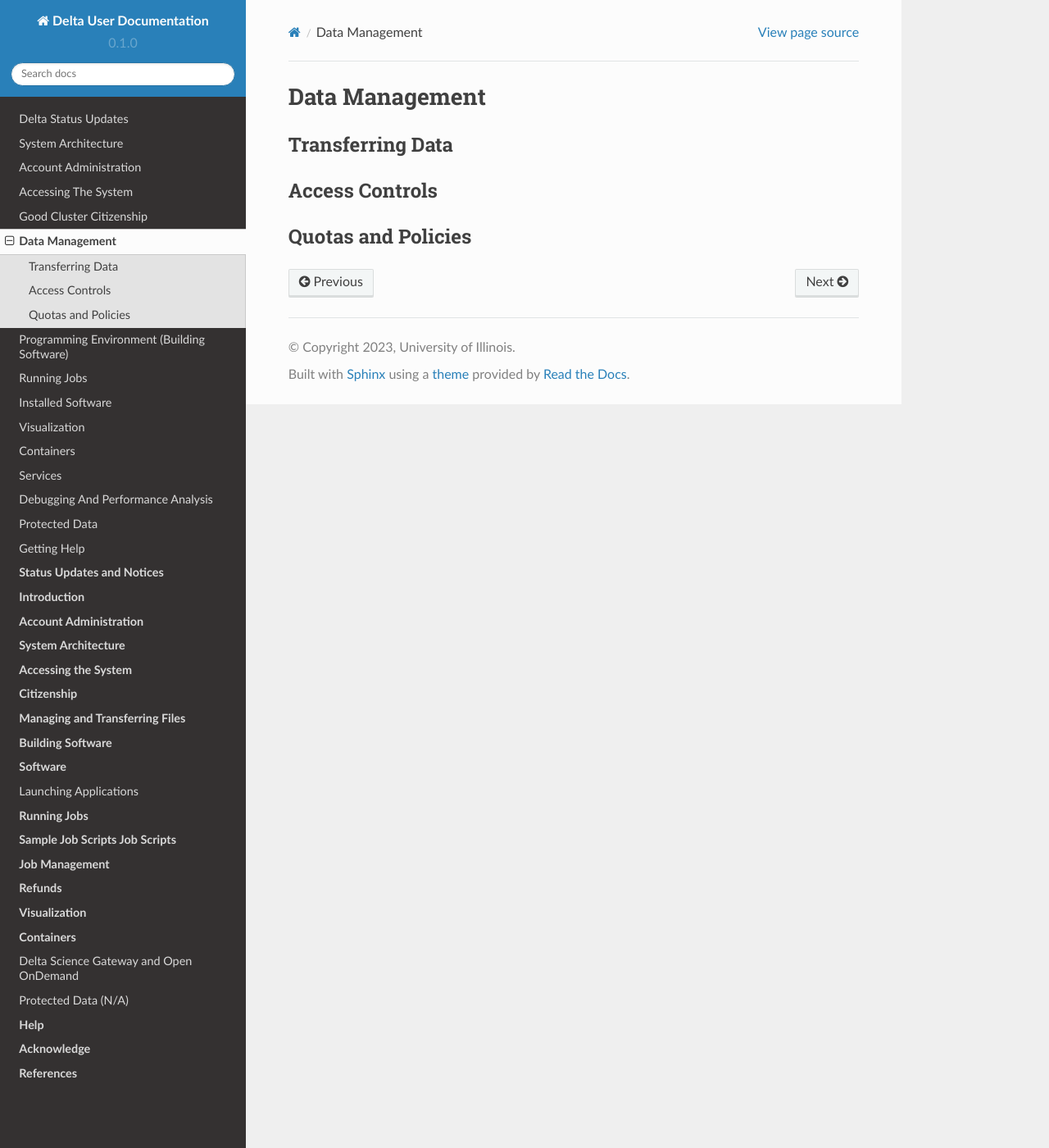
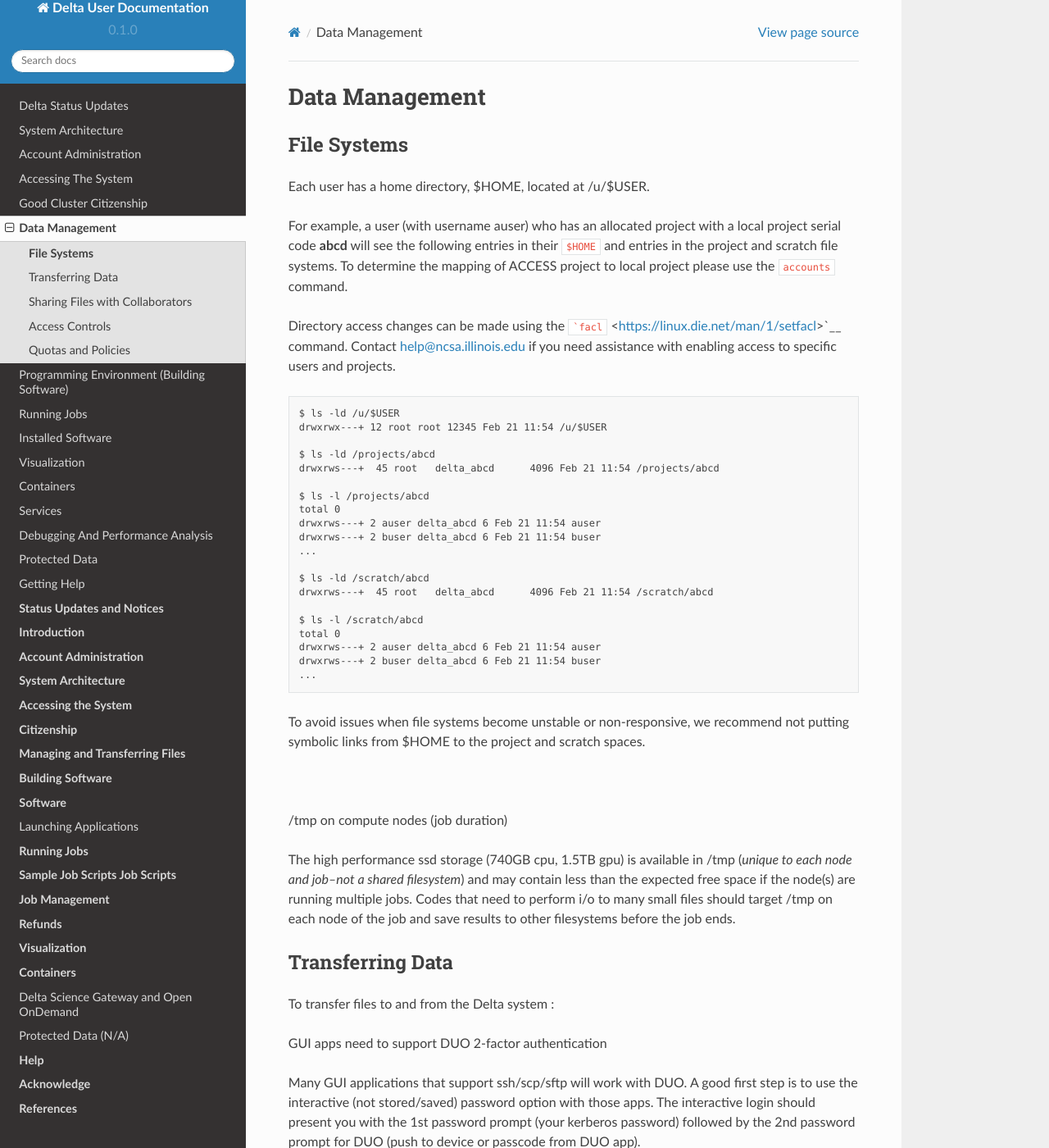
Before and after one commit to ncsa/Delta_doc, a Sphinx documentation site: the page built from docs/source/file_mgmt/index.rst, in a window 1280 px wide and 1400 px high. Shown: the whole window at 82% size. Built offline with Sphinx 7.4.7 and the Read the Docs theme 2.0.0, drawn with Linux system fonts in a browser that asks for light colours; pages that are not in the unit, such as notebooks, are missing from menus; some of the changed text lies outside the part shown.

Commit message:
file syst trans data
file systems and transferring data sections.

````diff
--- a/docs/source/file_mgmt/index.rst
+++ b/docs/source/file_mgmt/index.rst
@@ -1,8 +1,99 @@
 Data Management
 ================
 
+**File Systems**
+----------------
+
+Each user has a home directory, $HOME, located at /u/$USER.
+
+For example, a user (with username auser) who has an allocated project
+with a local project serial code **abcd** will see the following entries
+in their ``$HOME`` and entries in the project and scratch file systems.
+To determine the mapping of ACCESS project to local project please use
+the ``accounts`` command.
+
+Directory access changes can be made using the
+```facl`` <https://linux.die.net/man/1/setfacl>`__ command. Contact
+help@ncsa.illinois.edu if you need assistance with enabling access to
+specific users and projects.
+
+::
+
+   $ ls -ld /u/$USER
+   drwxrwx---+ 12 root root 12345 Feb 21 11:54 /u/$USER
+
+   $ ls -ld /projects/abcd
+   drwxrws---+  45 root   delta_abcd      4096 Feb 21 11:54 /projects/abcd
+
+   $ ls -l /projects/abcd
+   total 0
+   drwxrws---+ 2 auser delta_abcd 6 Feb 21 11:54 auser
+   drwxrws---+ 2 buser delta_abcd 6 Feb 21 11:54 buser
+   ...
+
+   $ ls -ld /scratch/abcd
+   drwxrws---+  45 root   delta_abcd      4096 Feb 21 11:54 /scratch/abcd
+
+   $ ls -l /scratch/abcd
+   total 0
+   drwxrws---+ 2 auser delta_abcd 6 Feb 21 11:54 auser
+   drwxrws---+ 2 buser delta_abcd 6 Feb 21 11:54 buser
+   ...
+
+To avoid issues when file systems become unstable or non-responsive, we
+recommend not putting symbolic links from $HOME to the project and
+scratch spaces.
+
+|
+
+/tmp on compute nodes (job duration)
+
+The high performance ssd storage (740GB cpu, 1.5TB gpu) is available in
+/tmp (*unique to each node and job–not a shared filesystem*) and may
+contain less than the expected free space if the node(s) are running
+multiple jobs. Codes that need to perform i/o to many small files should
+target /tmp on each node of the job and save results to other
+filesystems before the job ends.
+
 Transferring Data
 --------------------
+To transfer files to and from the Delta system :
+
+GUI apps need to support DUO 2-factor authentication
+
+Many GUI applications that support ssh/scp/sftp will work with DUO. A
+good first step is to use the interactive (not stored/saved) password
+option with those apps. The interactive login should present you with
+the 1st password prompt (your kerberos password) followed by the 2nd
+password prompt for DUO (push to device or passcode from DUO app).
+
+|
+
+-  scp - to be used for small to modest transfers to avoid impacting the
+   usability of the Delta login node (*login.delta.ncsa.illinois.edu*).
+
+-  rsync - to be used for small to modest transfers to avoid impacting
+   the usability of the Delta login node.
+
+   -  https://campuscluster.illinois.edu/resources/docs/storage-and-data-guide/
+      (scp, sftp, rsync)
+
+-  Globus - to be used for large data transfers.
+
+   Upgrade your Globus Connect Personal
+
+   Upgrade to at least version 3.2.0 before Dec 12, 2022. See:
+   https://docs.globus.org/ca-update-2022/#notice
+
+   -  Use the Delta collection "**NCSA Delta**".
+   -
+   -  Please see the following documentation on using Globus
+
+      -  https://docs.globus.org/how-to/get-started/
+
+Sharing Files with Collaborators
+--------------------------------
+
 
 Access Controls
 ----------------
````
